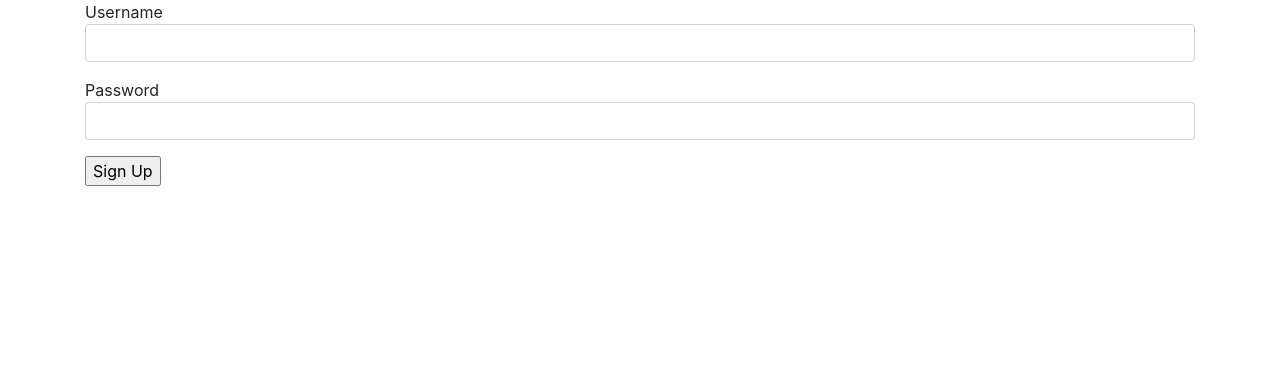
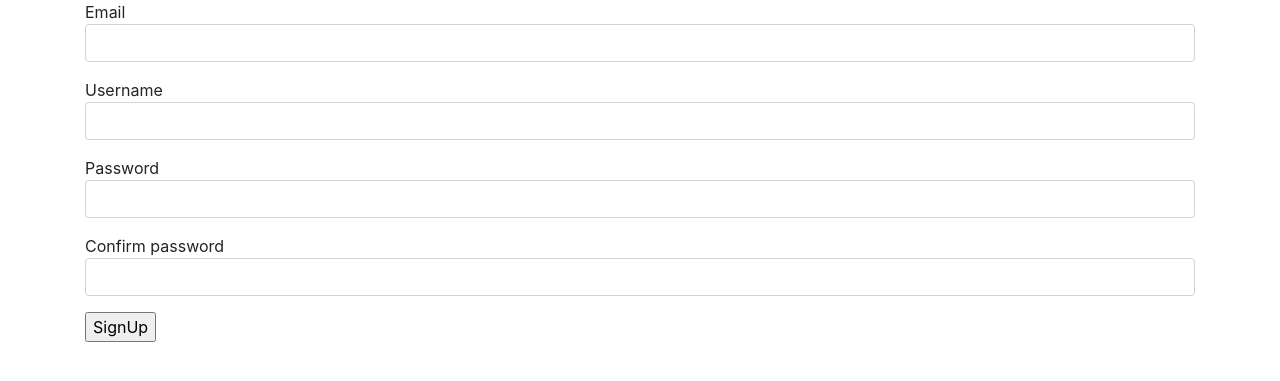
Before and after one commit to m3xan1k/bandmate, a Django app: page /users/signup/ in a window 1280 px wide. Shown: the top 381 px of the page. Run offline with Django 3.2, Linux system fonts and the light colour scheme; some libraries are stand-ins or nearby versions.

Commit message:
email for registration, renaming and tests

```diff
--- a/app/templates/users/signin.html
+++ b/app/templates/users/login.html
@@ -8,7 +8,7 @@
     {% endfor %}
 {% endif %}
 
-<form action="{% url 'signin_view' %}" method="post">
+<form action="{% url 'login' %}" method="post">
 
     {% for field in form %}
 
@@ -19,7 +19,7 @@
 
     {% endfor %}
     {% csrf_token %}
-    <input type="submit" value="Sign In">
+    <input type="submit" value="LogIn">
 
 </form>
 
--- a/app/templates/users/signup.html
+++ b/app/templates/users/signup.html
@@ -8,7 +8,7 @@
     {% endfor %}
 {% endif %}
 
-<form action="{% url 'signup_view' %}" method="post">
+<form action="{% url 'signup' %}" method="post">
 
     {% for field in form %}
 
@@ -19,7 +19,7 @@
 
     {% endfor %}
     {% csrf_token %}
-    <input type="submit" value="Sign Up">
+    <input type="submit" value="SignUp">
 
 </form>
 
--- a/app/users/forms.py
+++ b/app/users/forms.py
@@ -2,7 +2,28 @@ from django import forms
 
 
 class SignUpForm(forms.Form):
+    email = forms.CharField(
+        widget=forms.EmailInput(attrs={'class': 'form-control'}))
     username = forms.CharField(
         widget=forms.TextInput(attrs={'class': 'form-control'}))
     password = forms.CharField(
         widget=forms.PasswordInput(attrs={'class': 'form-control'}))
+    confirm_password = forms.CharField(
+        widget=forms.PasswordInput(attrs={'class': 'form-control'}))
+
+    def clean_password2(self):
+        form_data = self.cleaned_data
+        password = form_data.get('password')
+        confirm_password = form_data.get('confirm_password')
+        if not password or not confirm_password:
+            raise forms.ValidationError('No password provided')
+        if password != confirm_password:
+            raise forms.ValidationError("Passwords don't match")
+        return confirm_password
+
+
+class LogInForm(forms.Form):
+    username = forms.CharField(
+        widget=forms.TextInput(attrs={'class': 'form-control'}))
+    password = forms.CharField(
+        widget=forms.PasswordInput(attrs={'class': 'form-control'}))
--- a/app/users/urls.py
+++ b/app/users/urls.py
@@ -5,6 +5,7 @@ from users import views
 
 urlpatterns = [
     path('signup/', views.SingUpView.as_view(), name=views.SingUpView.name),
-    path('signin/', views.SignInView.as_view(), name=views.SignInView.name),
-    path('dashboard/', views.DashboardView.as_view(), name=views.DashboardView.name),
+    path('login/', views.LogInView.as_view(), name=views.LogInView.name),
+    path('dashboard/', views.DashboardView.as_view(),
+         name=views.DashboardView.name),
 ]
--- a/app/users/views.py
+++ b/app/users/views.py
@@ -5,12 +5,12 @@ from django.template.response import TemplateResponse
 from django.contrib.auth.models import User
 from django.contrib.auth import authenticate, login
 
-from users.forms import SignUpForm
+from users.forms import SignUpForm, LogInForm
 
 
 class SingUpView(View):
 
-    name = 'signup_view'
+    name = 'signup'
 
     def get(self, request: HttpRequest) -> TemplateResponse:
         form = SignUpForm()
@@ -20,24 +20,26 @@ class SingUpView(View):
         form = SignUpForm(request.POST)
         if form.is_valid():
             form_data = form.cleaned_data
-            User.objects.create_user(
+            new_user = User(
                 username=form_data['username'],
-                password=form_data['password'],
+                email=form_data['email'],
             )
+            new_user.set_password(form_data['password'])
+            new_user.save()
             return redirect('dashboard_view')
         return render(request, 'users/signup.html', {'form': form})
 
 
-class SignInView(View):
+class LogInView(View):
 
-    name = 'signin_view'
+    name = 'login'
 
     def get(self, request: HttpRequest) -> TemplateResponse:
-        form = SignUpForm()
-        return render(request, 'users/signin.html', {'form': form})
+        form = LogInForm()
+        return render(request, 'users/login.html', {'form': form})
 
     def post(self, request: HttpRequest) -> HttpResponse:
-        form = SignUpForm(request.POST)
+        form = LogInForm(request.POST)
         if form.is_valid():
             form_data = form.cleaned_data
             username = form_data['username']
```
Also changed, not shown: app/users/tests.py (+22 -6 lines).
